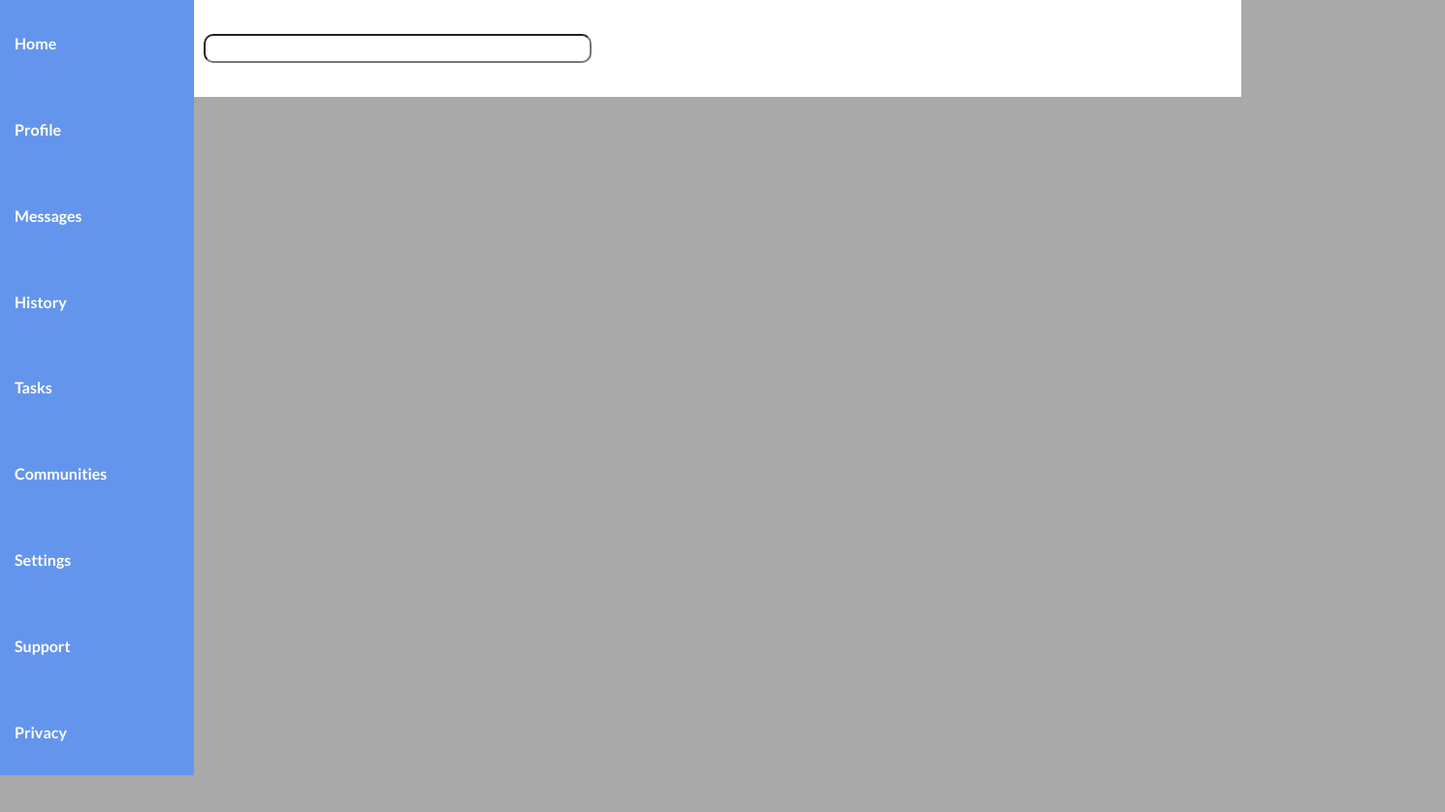
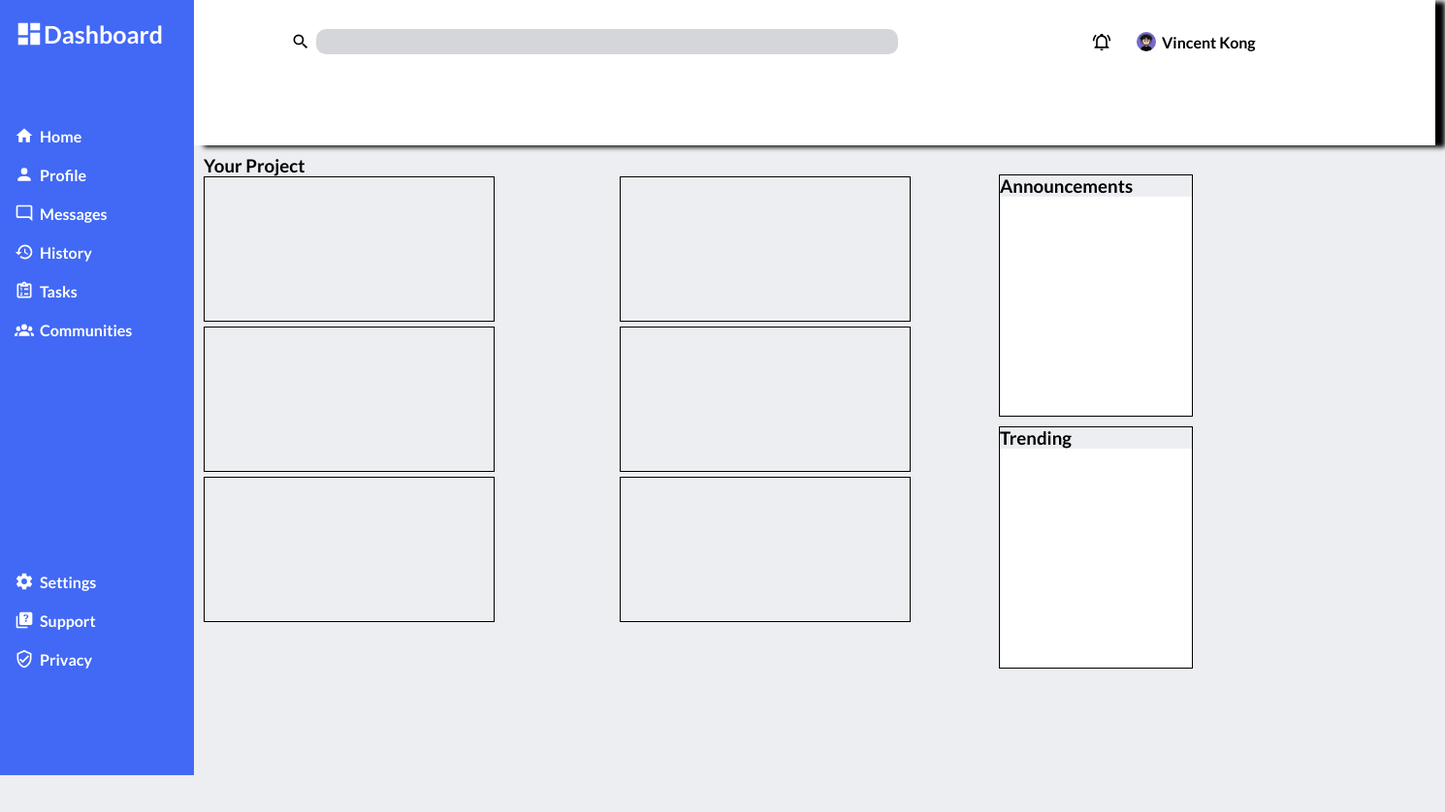
Before and after one commit to VincECodesNicely/Admin-Dashboard, a plain HTML site: page index.html in a window 1280 px wide. Shown: the whole page at 97% size, 1490 px wide, since content can reach past the window. Before the commit the page ends 800 px from the top, so only its background shows below. Drawn offline with Linux system fonts and the light colour scheme.

Commit message:
layout mostly completed

```diff
--- a/index.html
+++ b/index.html
@@ -3,28 +3,95 @@
   <head>
     <meta charset="UTF-8" />
     <meta name="viewport" content="width=device-width, initial-scale=1.0" />
-    <title>Document</title>
+    <title>Admin Dashboard</title>
     <link rel="stylesheet" href="styles.css" />
   </head>
   <body>
     <div class="sidebar">
-      <div class="link">Home</div>
-      <div class="link">Profile</div>
-      <div class="link">Messages</div>
-      <div class="link">History</div>
-      <div class="link">Tasks</div>
-      <div class="link">Communities</div>
-      <div class="link">Settings</div>
-      <div class="link">Support</div>
-      <div class="link">Privacy</div>
+      <div class="dashboard-block">
+        <img src="imgs/sidebar-img/view-dashboard.svg" />Dashboard
+      </div>
+      <div class="sidebar-separation">
+        <div class="link">
+          <img src="imgs/sidebar-img/home.svg" alt="HOME SVG" />Home
+        </div>
+        <div class="link">
+          <img src="imgs/sidebar-img/account.svg" alt="PROFILE SVG" />Profile
+        </div>
+        <div class="link">
+          <img
+            src="imgs/sidebar-img/message-reply-outline.svg"
+            alt="MESSAGES SVG"
+          />Messages
+        </div>
+        <div class="link">
+          <img src="imgs/sidebar-img/history.svg" alt="HISTORY SVG" />History
+        </div>
+        <div class="link">
+          <img
+            src="imgs/sidebar-img/clipboard-list-outline.svg"
+            alt="TASKS SVG"
+          />Tasks
+        </div>
+        <div class="link">
+          <img
+            src="imgs/sidebar-img/account-group.svg"
+            alt="COMMUNITIES SVG"
+          />Communities
+        </div>
+      </div>
+      <div class="sidebar-separation">
+        <div class="link">
+          <img src="imgs/sidebar-img/cog.svg" alt="COMMUNITIES SVG" />Settings
+        </div>
+        <div class="link">
+          <img
+            src="imgs/sidebar-img/help-box-multiple.svg"
+            alt="COMMUNITIES SVG"
+          />Support
+        </div>
+        <div class="link">
+          <img
+            src="imgs/sidebar-img/shield-check-outline.svg"
+            alt="PRIVACY SVG"
+          />Privacy
+        </div>
+      </div>
     </div>
     <div class="header">
       <div class="search-container">
         <div class="search-bar">
-          <input type="text" />
+          <img src="imgs/magnify.svg" /><input type="text" />
+        </div>
+        <div class="profile-section">
+          <img src="imgs/bell-ring-outline.svg" />
+          <img src="imgs/magnify.jpeg" class="profile-picture" />
+          <p>Vincent Kong</p>
         </div>
       </div>
     </div>
-    <div class="main-content"></div>
+    <div class="main-content">
+      <div class="projects-container">
+        <h3>Your Project</h3>
+        <div class="card-container">
+          <div class="project-cards"></div>
+          <div class="project-cards"></div>
+          <div class="project-cards"></div>
+          <div class="project-cards"></div>
+          <div class="project-cards"></div>
+          <div class="project-cards"></div>
+        </div>
+      </div>
+      <div class="bulletin-board">
+        <div class="news-container">
+          <h3>Announcements</h3>
+          <div class="announcement-board"></div>
+        </div>
+        <div class="news-container">
+          <h3>Trending</h3>
+          <div class="trending-board"></div>
+        </div>
+      </div>
+    </div>
   </body>
 </html>
--- a/styles.css
+++ b/styles.css
@@ -5,20 +5,21 @@
   margin: 0;
   box-sizing: border-box;
   font-family: "Lato", sans-serif;
-  overflow: hidden;
 }
 
 body {
-  background-color: #a9a9a9;
+  background-color: #edeef2;
   display: grid;
   grid-template-columns: 1fr 4fr;
+  overflow-x: hidden;
 }
 
 .sidebar {
   position: fixed;
-  grid-row: 2/4;
+  grid-auto-rows: auto;
   display: grid;
-  background-color: #6495ed;
+  gap: -20px;
+  background-color: #4269f5;
   height: 100vh;
   width: 200px;
   align-items: center;
@@ -27,14 +28,50 @@ body {
   z-index: 100;
 }
 
+.dashboard-block {
+  position: absolute;
+  top: 20px;
+  display: flex;
+  align-items: center;
+  padding-left: 15px;
+  font-size: 25px;
+  height: auto;
+}
+
+.dashboard-block img {
+  filter: invert(1);
+  width: 30px;
+}
+
+.sidebar-separation {
+  z-index: 99;
+  padding-left: 15px;
+}
+
+.link {
+  z-index: 98;
+  padding-top: 20px;
+  display: flex;
+  align-items: center;
+  gap: 6px;
+}
+
+.link img {
+  width: 20px;
+  height: 20px;
+  filter: invert(1);
+  vertical-align: middle;
+}
+
 .header {
-  position: relative;
+  position: absolute;
   grid-column: 1/3;
   grid-template-columns: 1fr 2fr;
+  grid-template-rows: 1fr 1fr;
   display: grid;
   width: 100%;
   background-color: white;
-  height: 100px;
+  height: 150px;
   margin-left: 200px;
   z-index: 90;
   box-shadow: 10px 2px 5px black;
@@ -43,16 +80,99 @@ body {
 }
 
 .search-container {
-  margin-left: 10px;
   display: flex;
+  position: inherit;
+  top: 30px;
+  left: 100px;
+}
+
+.search-bar {
+  display: flex;
+  align-items: center;
+  gap: 6px;
+}
+
+.search-bar img {
+  width: 20px;
 }
 
 input {
   border-radius: 10px;
-  width: 400px;
+  width: 600px;
   padding: 5px;
+  background-color: #d5d6da;
+  border: none;
 }
 
-.link {
-  padding-left: 15px;
+.profile-section {
+  display: flex;
+  align-items: center;
+  gap: 6px;
+  margin-left: 200px;
 }
+
+.profile-section p {
+  font-weight: bold;
+}
+
+.profile-section img {
+  width: 20px;
+}
+
+.profile-picture {
+  width: 60px;
+  border-radius: 10px;
+  margin-left: 20px;
+}
+
+.main-content {
+  position: absolute;
+  display: grid;
+  grid-template-columns: 2fr 1fr;
+  top: 160px;
+  left: 210px;
+  width: 100%;
+  height: 100%;
+  z-index: 1000;
+}
+
+.card-container {
+  display: grid;
+  grid-template-columns: 1fr 1fr;
+  gap: 5px;
+}
+
+.project-cards {
+  width: 300px;
+
+  height: 150px;
+  border: 1px solid black;
+}
+
+.bulletin-board {
+  position: absolute;
+  right: 250px;
+  top: 10px;
+  width: fit-content;
+}
+
+.news-container {
+  margin-top: 10px;
+  border: 1px solid black;
+  height: 250px;
+  width: 200px;
+  margin-right: 10px;
+  overflow-y: hidden;
+}
+
+.announcement-board {
+  background-color: white;
+  height: 300px;
+  width: 200px;
+}
+
+.trending-board {
+  background-color: white;
+  height: 300px;
+  width: 200px;
+}
```
Also changed, not shown: imgs/bell-ring-outline.svg (added), imgs/magnify.jpeg (added), imgs/magnify.svg (added), imgs/sidebar-img/account-group.svg (added), imgs/sidebar-img/account.svg (added), imgs/sidebar-img/clipboard-list-outline.svg (added), imgs/sidebar-img/cog.svg (added), imgs/sidebar-img/help-box-multiple.svg (added), imgs/sidebar-img/history.svg (added), imgs/sidebar-img/home.svg (added), imgs/sidebar-img/message-reply-outline.svg (added), imgs/sidebar-img/shield-check-outline.svg (added), imgs/sidebar-img/view-dashboard.svg (added), 3 other files.
